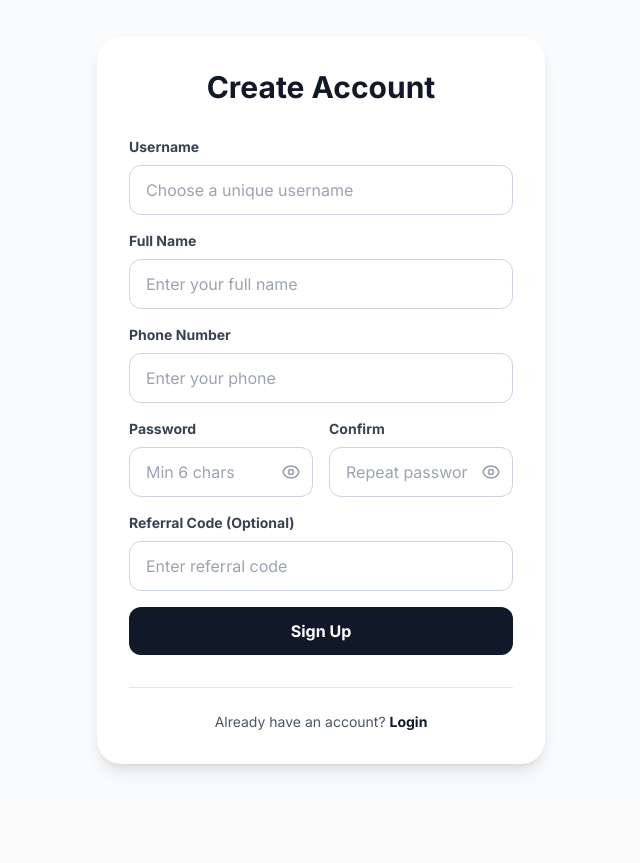
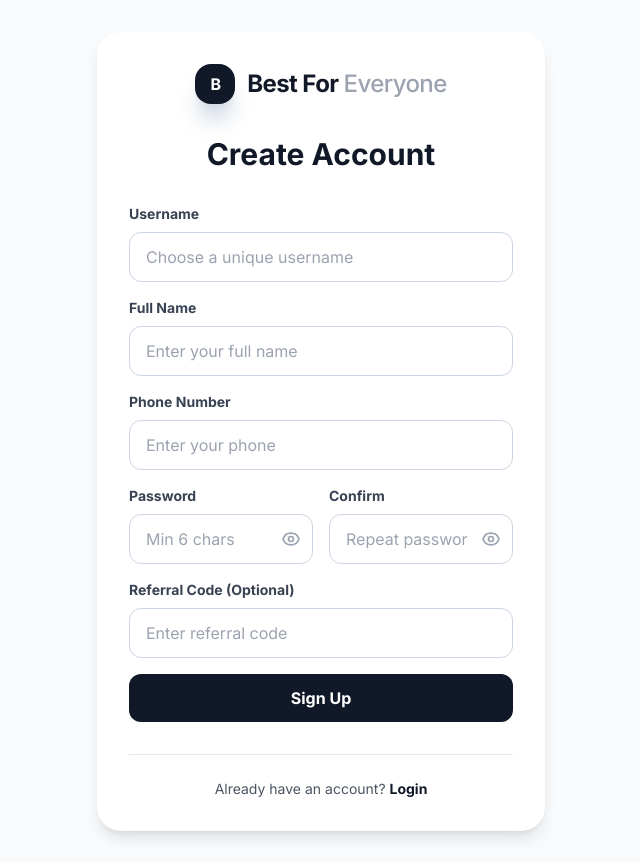
Before and after one commit to Shashankmanohar/bestforeveryone, a React (Vite) app: page /signup in a window 1280 px wide. Shown: the whole page, without its empty margins (319-959 px from the left). Before the commit the page ends 800 px from the top, so only its background shows below. Built offline with nearby package versions, Linux system fonts and the light colour scheme; no server answers; the HTML template or start-up script is replaced by a standard one.

Commit message:
feat: add logo and company name to login and signup pages

```diff
--- a/src/views/LoginPage.tsx
+++ b/src/views/LoginPage.tsx
@@ -36,6 +36,17 @@ export const LoginPage = () => {
     return (
         <div className="min-h-screen flex items-center justify-center bg-gray-50 px-4">
             <div className="max-w-md w-full bg-white rounded-3xl shadow-lg p-8">
+                <div className="flex flex-col items-center gap-6 mb-8">
+                    <div className="flex items-center gap-3">
+                        <div className="h-10 w-10 bg-gray-900 text-white rounded-2xl flex items-center justify-center font-bold tracking-tighter text-base shadow-xl shadow-gray-200">
+                            B
+                        </div>
+                        <span className="text-2xl font-bold tracking-tight text-gray-900">
+                            Best For <span className="text-gray-400 font-medium">Everyone</span>
+                        </span>
+                    </div>
+                </div>
+
                 <h1 className="text-3xl font-bold text-gray-900 mb-8 text-center">
                     Welcome Back
                 </h1>
--- a/src/views/SignupPage.tsx
+++ b/src/views/SignupPage.tsx
@@ -60,6 +60,17 @@ export const SignupPage = () => {
     return (
         <div className="min-h-screen flex items-center justify-center bg-gray-50 px-4 py-8">
             <div className="max-w-md w-full bg-white rounded-3xl shadow-lg p-8">
+                <div className="flex flex-col items-center gap-6 mb-8">
+                    <div className="flex items-center gap-3">
+                        <div className="h-10 w-10 bg-gray-900 text-white rounded-2xl flex items-center justify-center font-bold tracking-tighter text-base shadow-xl shadow-gray-200">
+                            B
+                        </div>
+                        <span className="text-2xl font-bold tracking-tight text-gray-900">
+                            Best For <span className="text-gray-400 font-medium">Everyone</span>
+                        </span>
+                    </div>
+                </div>
+
                 <h1 className="text-3xl font-bold text-gray-900 mb-8 text-center">
                     Create Account
                 </h1>
```
